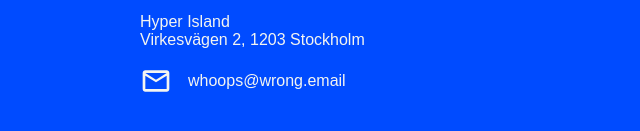
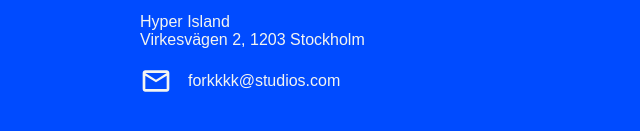
Before and after one commit to Xutik/Group2024, a website built with webpack: page src/template.html in a window 1280 px wide. Shown: the part 4083-4214 px from the top of the page, 0-640 px from the left. Built offline with nearby package versions, Linux system fonts and the light colour scheme.

Commit message:
Update studio email

```diff
--- a/src/template.html
+++ b/src/template.html
@@ -33,7 +33,7 @@
                         <path
                             d="M22 6C22 4.9 21.1 4 20 4H4C2.9 4 2 4.9 2 6V18C2 19.1 2.9 20 4 20H20C21.1 20 22 19.1 22 18V6M20 6L12 11L4 6H20M20 18H4V8L12 13L20 8V18Z" />
                     </svg>
-                    whoops@wrong.email</a >
+                    forkkkk@studios.com</a >
         </div>
     </footer>
 </body>
```
